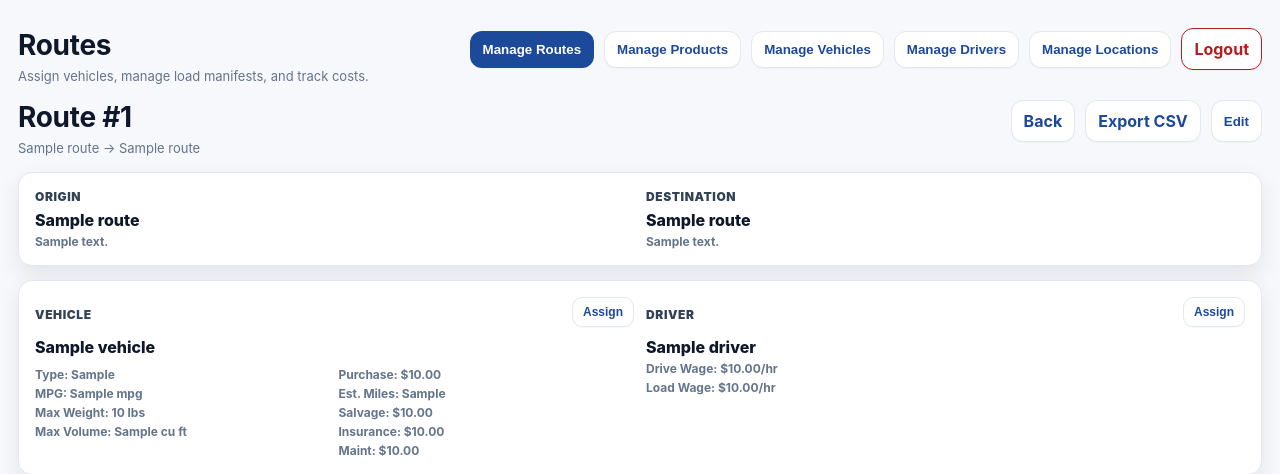
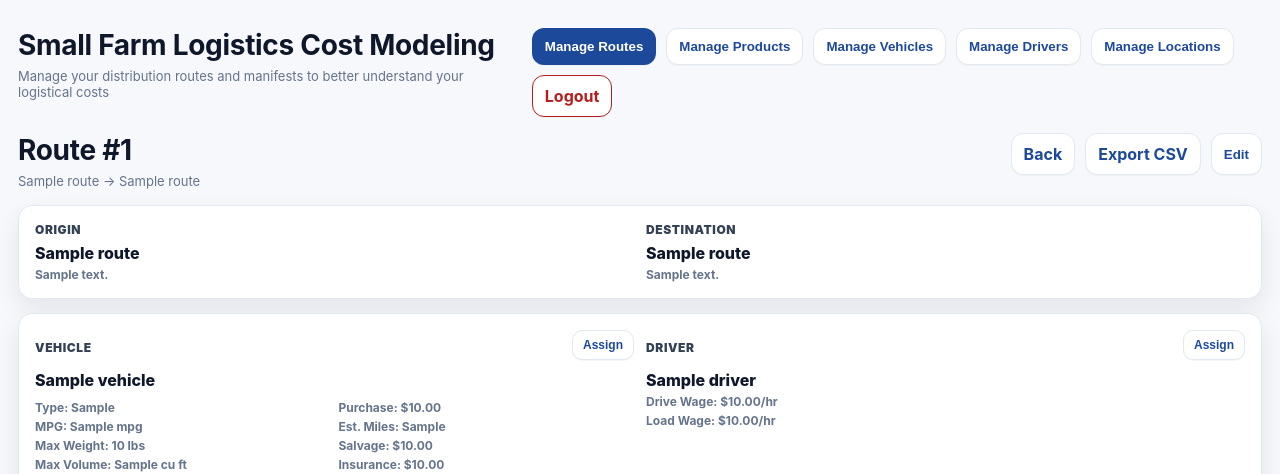
Before and after one commit to Cadensmith1123/AI-Improve-Supply-Chains-Oregon, a Python web app: template frontend_flask/templates/route_view.html in a window 1280 px wide. Shown: the top 474 px of the page. Run offline with Jinja, Linux system fonts and the light colour scheme; the template is opened without the code that fills it: most values are stand-ins (such as "Sample title", 1, 10 or a date in 2020); form fields are guessed from the names that the template uses.

Commit message:
changed the title of the page and description in the header

```diff
--- a/frontend_flask/templates/header.html
+++ b/frontend_flask/templates/header.html
@@ -1,7 +1,7 @@
 <div class="topbar">
   <div>
-    <h1>Routes</h1>
-    <div class="sub">Assign vehicles, manage load manifests, and track costs.</div>
+    <h1>Small Farm Logistics Cost Modeling</h1>
+    <div class="sub">Manage your distribution routes and manifests to better understand your logistical costs</div>
   </div>
   <div class="actions">
     <button class="btn primary" data-open="modal-route">Manage Routes</button>
```
